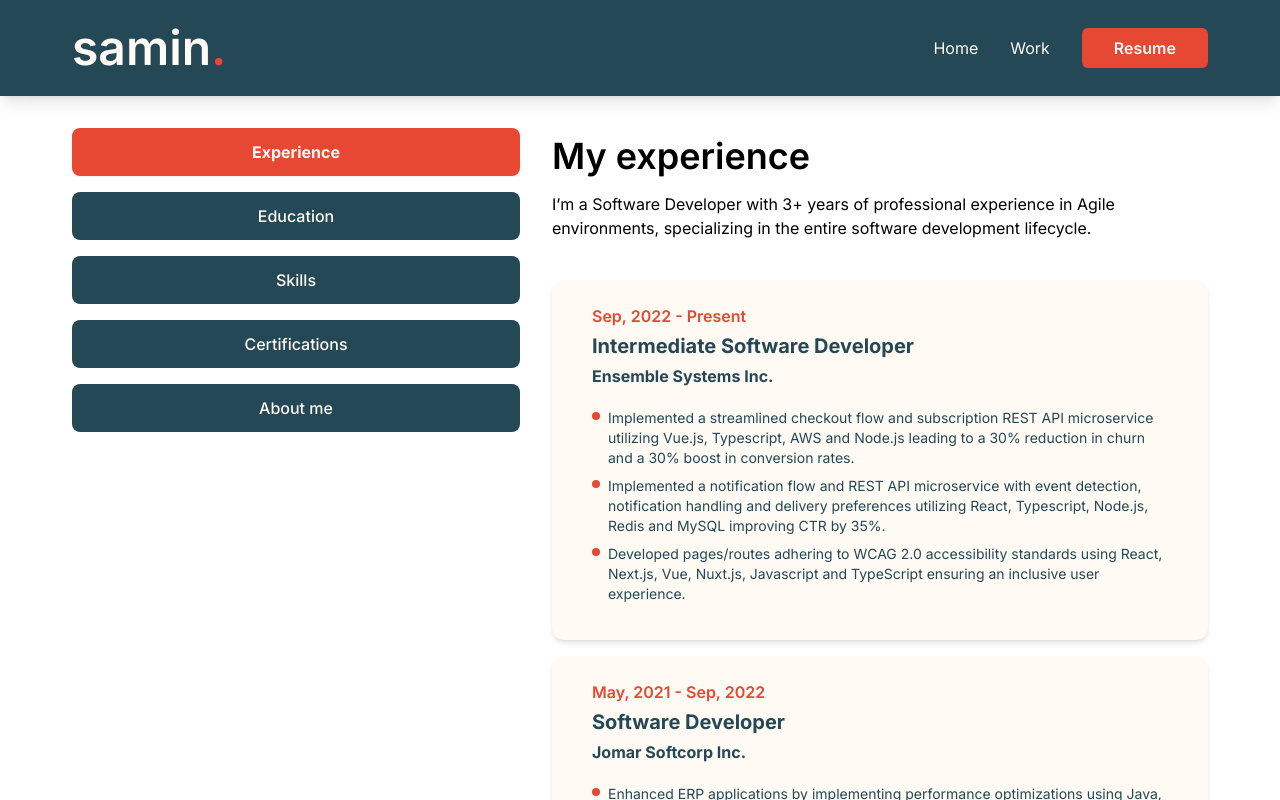
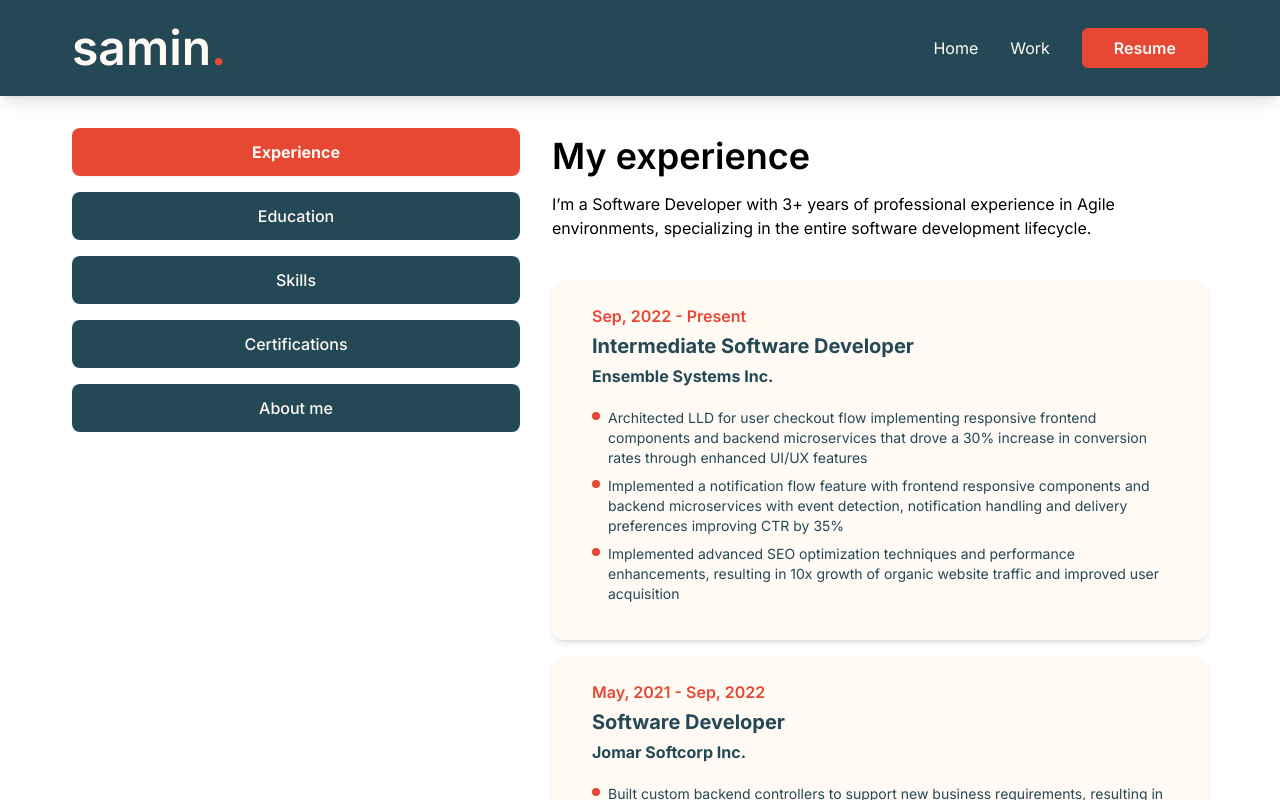
Before and after one commit to saminsss/portfolio, a Next.js app: page /resume in a window 1280 px wide. Built offline with nearby package versions, Linux system fonts and the light colour scheme.

Commit message:
update experience

```diff
--- a/src/components/resume/Experience.tsx
+++ b/src/components/resume/Experience.tsx
@@ -11,17 +11,11 @@ const experience = {
       position: 'Intermediate Software Developer',
       duration: 'Sep, 2022 - Present',
       actions: [
-        `Implemented a streamlined checkout flow and subscription REST API microservice utilizing Vue.js, Typescript, AWS and Node.js
-leading to a 30% reduction in churn and a 30% boost in conversion rates.`,
-        `Implemented a notification flow and REST API microservice with event detection, notification handling and delivery preferences
-utilizing React, Typescript, Node.js, Redis and MySQL improving CTR by 35%.`,
-        `Developed pages/routes adhering to WCAG 2.0 accessibility standards using React, Next.js, Vue, Nuxt.js, Javascript and
-TypeScript ensuring an inclusive user experience.`,
-        `Contributed to SEO and performance enhancements using Adobe EDS, Google Search Console Tools, Vue.js, React, JavaScript,
-and TypeScript, improving core web vitals such as LCP, FCP, CLS, and TTI, resulting in a 10x increase in organic traffic and a
-notable improvement in user engagement.`,
-        `Achieved 95% test coverage through comprehensive testing with Jest and Playwright, ensuring highly resilient and maintainable
-codebases, leading to a 20% reduction in production bugs across multiple relevant projects.`,
+        `Architected LLD for user checkout flow implementing responsive frontend components and backend microservices that drove a 30% increase in conversion rates through enhanced UI/UX features`,
+        `Implemented a notification flow feature with frontend responsive components and backend microservices with event detection, notification handling and delivery preferences improving CTR by 35%`,
+        `Implemented advanced SEO optimization techniques and performance enhancements, resulting in 10x growth of organic website traffic and improved user acquisition`,
+        `Designed and developed accessibility-compliant user interfaces meeting WCAG 2.0 standards, ensuring inclusive digital experiences for users`,
+        `Developed comprehensive testing strategy achieving 95% code coverage, significantly reducing potential system vulnerabilities and enhancing overall application reliability`,
       ],
     },
     {
@@ -29,14 +23,11 @@ codebases, leading to a 20% reduction in production bugs across multiple relevan
       position: 'Software Developer',
       duration: 'May, 2021 - Sep, 2022',
       actions: [
-        `Enhanced ERP applications by implementing performance optimizations using Java, SQL, and Apache Tomcat, resulting in a 25%
-boost in system efficiency.`,
-        `Developed and optimized backend controllers with Java, MS SQL/Oracle, reducing API response time by 20% and significantly
-improving system responsiveness, driving faster user interactions.`,
-        `Optimized database queries through advanced indexing and query restructuring, cutting data retrieval time by 20% and
-increasing application performance by 15%.`,
-        `Achieved 90% test coverage through comprehensive unit testing using JUnit, enhancing application stability and reducing
-production defects by 25%.`,
+        `Built custom backend controllers to support new business requirements, resulting in automated reporting capabilities and enhanced user and utility management features, improving user workflow efficiency for 10,000+ daily active users`,
+        `Engineered performance improvements for enterprise ERP SaaS systems, enhancing overall system efficiency by 25% through strategic backend optimizations`,
+        `Refined API architecture to reduce response times by 20%, dramatically improving real-time data processing and system responsiveness`,
+        `Implemented advanced database optimization techniques, improving query performance and reducing computational overhead`,
+        `Established rigorous testing protocols maintaining 90% test coverage, resulting in 25% reduction in production-level software defects`,
       ],
     },
     {
@@ -44,13 +35,10 @@ production defects by 25%.`,
       position: 'Tech Lead',
       duration: 'Dec, 2021 - Oct, 2022',
       actions: [
-        `Led the development of a responsive, SEO-optimized SPA and certification web application in a team of three, using TypeScript,
-Next.js, and MongoDB. Ensured WCAG compliance, resulting in increased user engagement through enhanced searchability and
-overall performance improvements.`,
-        `Designed scalable code architecture and implementation strategies, optimizing tool and package selections, reducing overhead
-costs by 20%, and mentoring junior developers to ensure code consistency and quality across the team.`,
-        `Collaborated in an agile environment, conducting code reviews and maintaining project structure integrity, reducing deployment
-time by 50% by streamlining development workflows and increasing team productivity.`,
+        `Engineered web application development using cutting-edge technologies including Next.js and TypeScript`,
+        `Streamlined development workflows, reducing deployment time by 50% and minimizing operational overhead`,
+        `Strategically reduced project development costs by 20% through efficient resource allocation and process optimization`,
+        `Provided technical mentorship to cross-functional development teams, fostering knowledge sharing and skill development`,
       ],
     },
   ],
```
